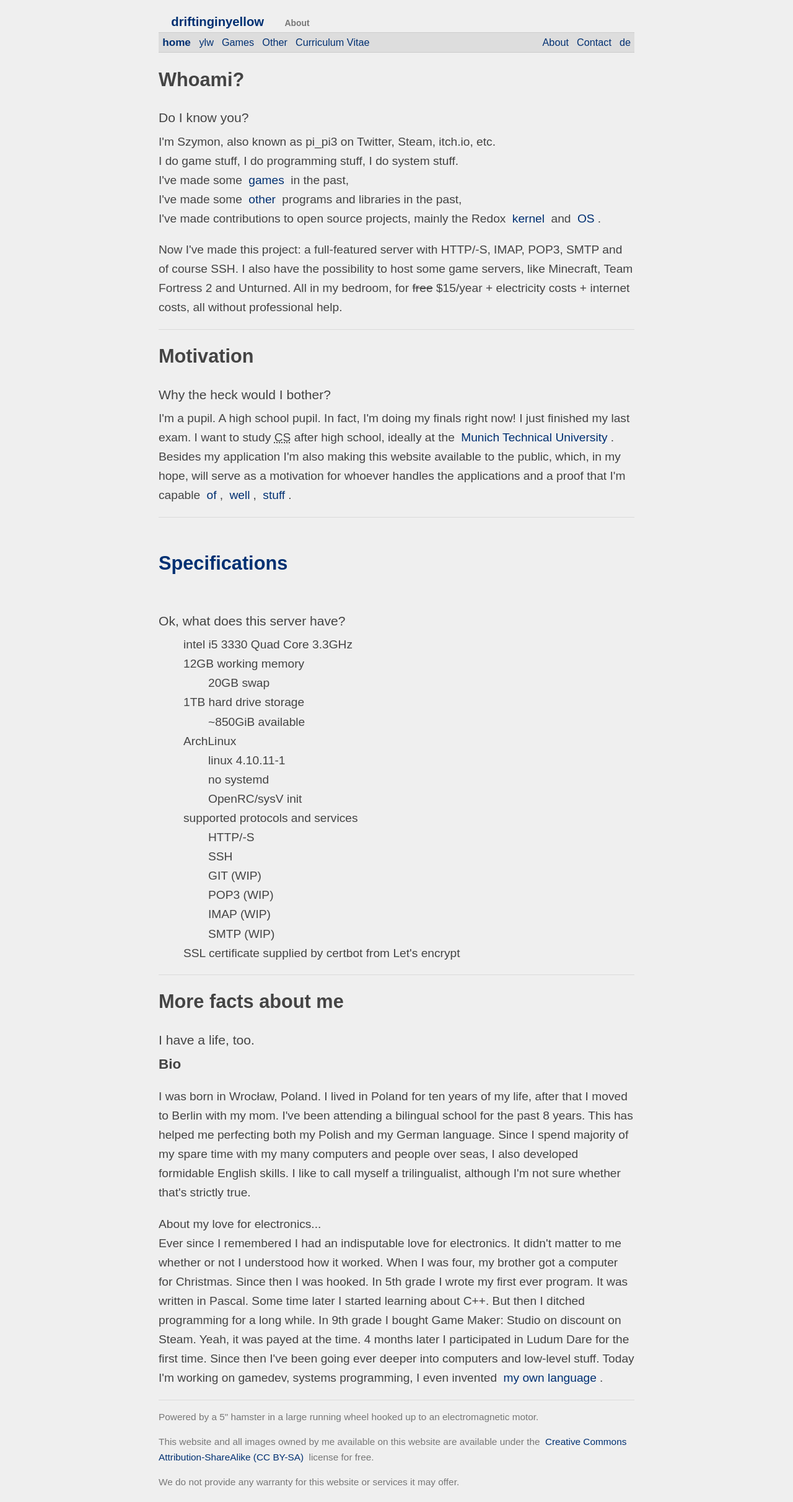
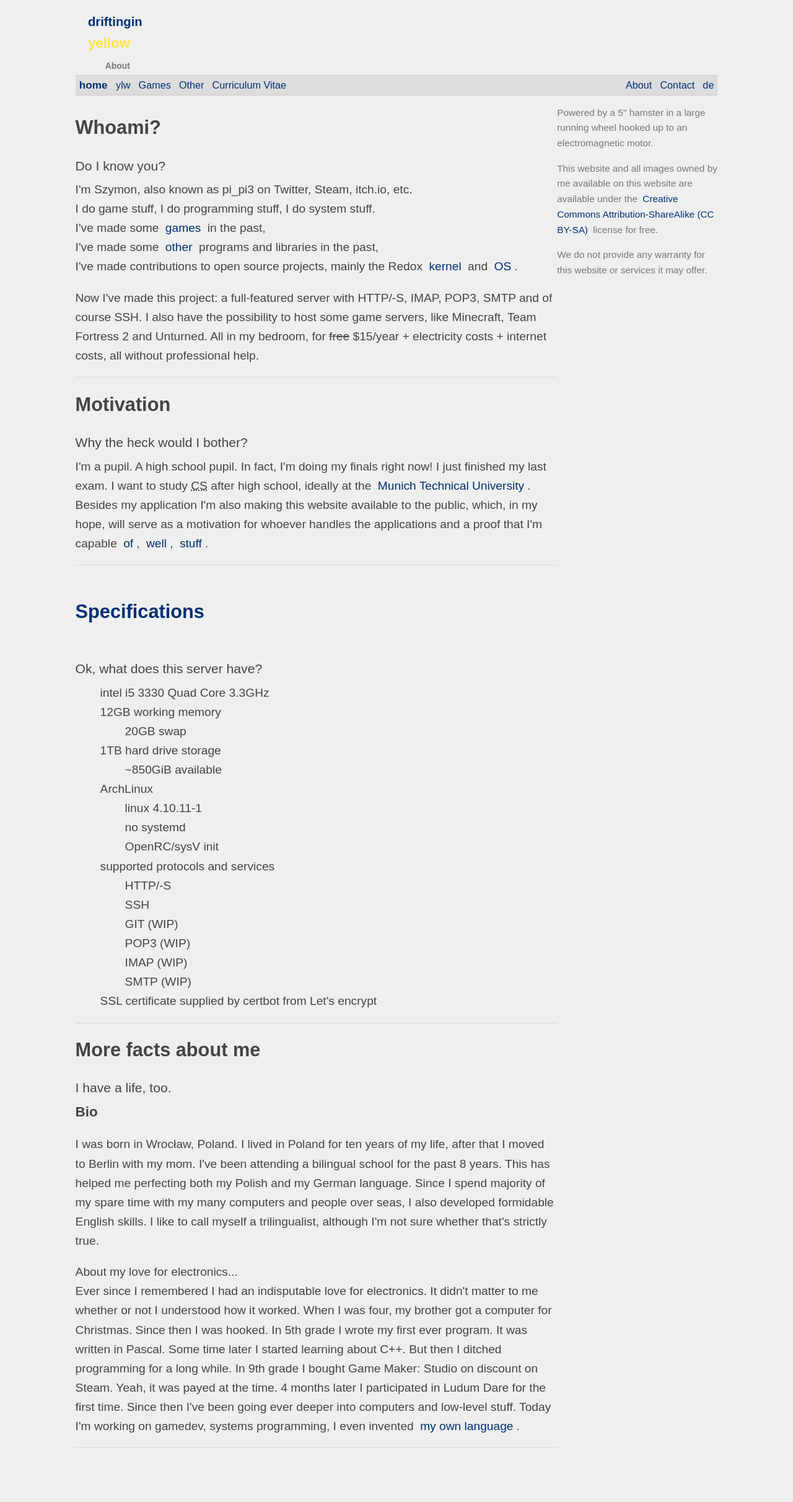
Before and after one commit to pi-pi3/driftinginyellow, a PHP site: page /en/about in a window 1280 px wide. Shown: the whole page at 62% size. After the commit the page ends 2336 px from the top, so only its background shows below. Run offline with PHP 8.4, Linux system fonts and the light colour scheme.

Commit message:
Add nav section

```diff
--- a/_backend/header.php
+++ b/_backend/header.php
@@ -12,7 +12,9 @@
         <!--<a href="/<?php echo $page['lang'] ?>/">
             <img width=64em src="/logo.svg"/>
         </a>-->
-        <a href="/<?php echo $page['lang'] ?>/">driftinginyellow</a>
+        <a href="/<?php echo $page['lang'] ?>/">
+            driftingin<div id="title-yellow">yellow</div>
+        </a>
         <span id="headerSubtitle">
             <?php echo $page['subtitle'] ?>
         </span>
@@ -50,4 +52,7 @@
         </span>
     </div>
 
+    <div id="nav">
+    </div>
+
     <div id="content">
--- a/pub/style.css
+++ b/pub/style.css
@@ -1,7 +1,7 @@
 
 body {
     margin: 1em auto;
-    max-width: 40em;
+    max-width: 54em;
     padding: 0 .62em;
     line-height: 1.6;
     font-size: 1.5ex;
@@ -76,6 +76,11 @@ aside {
     margin-right: 0;
 }
 
+#title-yellow {
+    font-size: 110%;
+    color: #f9e547;
+}
+
 #menu {
     clear: both;
     overflow: hidden;
@@ -94,6 +99,20 @@ aside {
     margin-right: 0.5ex;
 }
 
+#nav {
+    float: right;
+    width: 25%;
+}
+
+#nav ul {
+    list-style-type: square;
+}
+
+#content {
+    float: left;
+    width: 75%;
+}
+
 #footer {
     color: #777;
     font-size: 80%;
```
